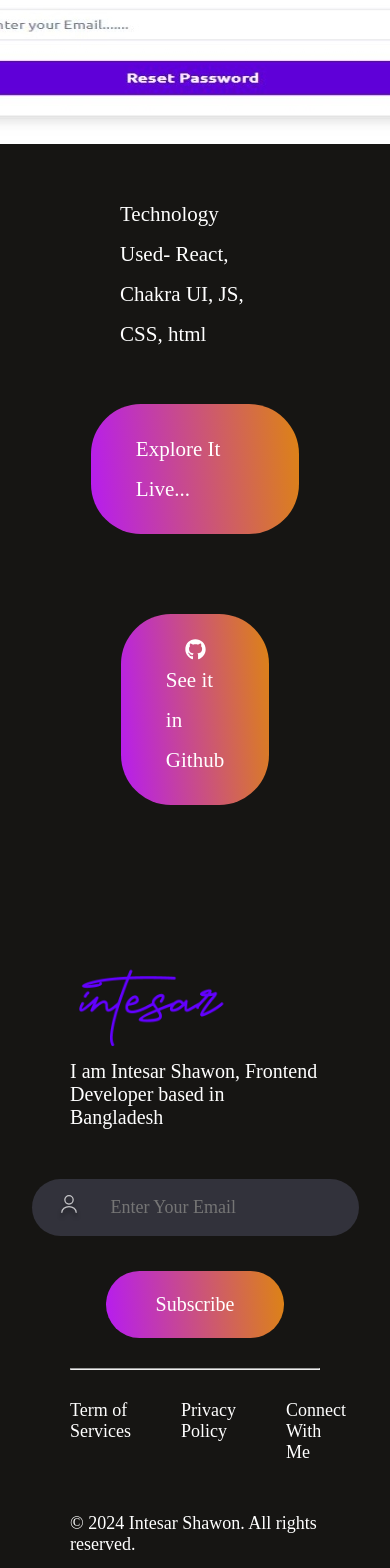
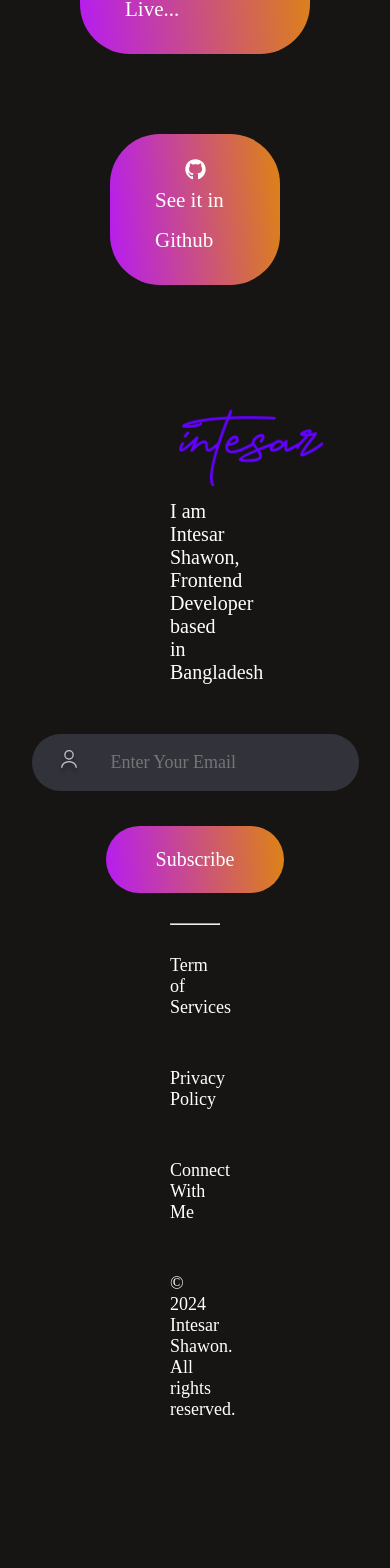
Before and after one commit to INTESARSHAWON/Portfolio, a React (Vite) app: page /detail/1 in a window 390 px wide. Shown: the part 3271-4839 px from the top of the page. After the commit the page ends 4741 px from the top, so only its background shows below. Built offline with nearby package versions, Linux system fonts and the light colour scheme.

Commit message:
fix hero section responsive

```diff
--- a/src/Components/Footer/Footer.css
+++ b/src/Components/Footer/Footer.css
@@ -74,9 +74,9 @@
 }
 
 @media(max-width: 768px){
-    .footer{
-        margin: 50px 70px;
-    }
+    /* .footer{
+        margin: 80px 90px;
+    } */
 
     .footer-top{
         flex-direction: column;
@@ -97,4 +97,9 @@
     .footer-email-input{
         padding: 15px 25px;
     }
+
+    .footer-bottom-right{
+        display: flex;
+        flex-direction: column;
+    }
 }
--- a/src/Components/Hero/Hero.css
+++ b/src/Components/Hero/Hero.css
@@ -94,17 +94,17 @@
 @media (max-width: 768px){
     .hero img{
         margin-top: 120px;
-        width: 220px;
+        height: 250px;
     }
 
     .hero h1{
         margin-top: 20px;
         width: 90%;
-        font-size: 50px;
+        font-size: 40px;
     }
 
     .hero h1 b{
-        font-size: 40px;
+        font-size: 30px;
     }
 
     .hero p{
--- a/src/Components/ProjectDetail/projectDetail.css
+++ b/src/Components/ProjectDetail/projectDetail.css
@@ -66,6 +66,8 @@
         flex-direction: column;
         justify-content: center;
         align-items: center;
+        margin: 80px;
+        gap: 30px;
     }
 
     .myworkImage{
```
